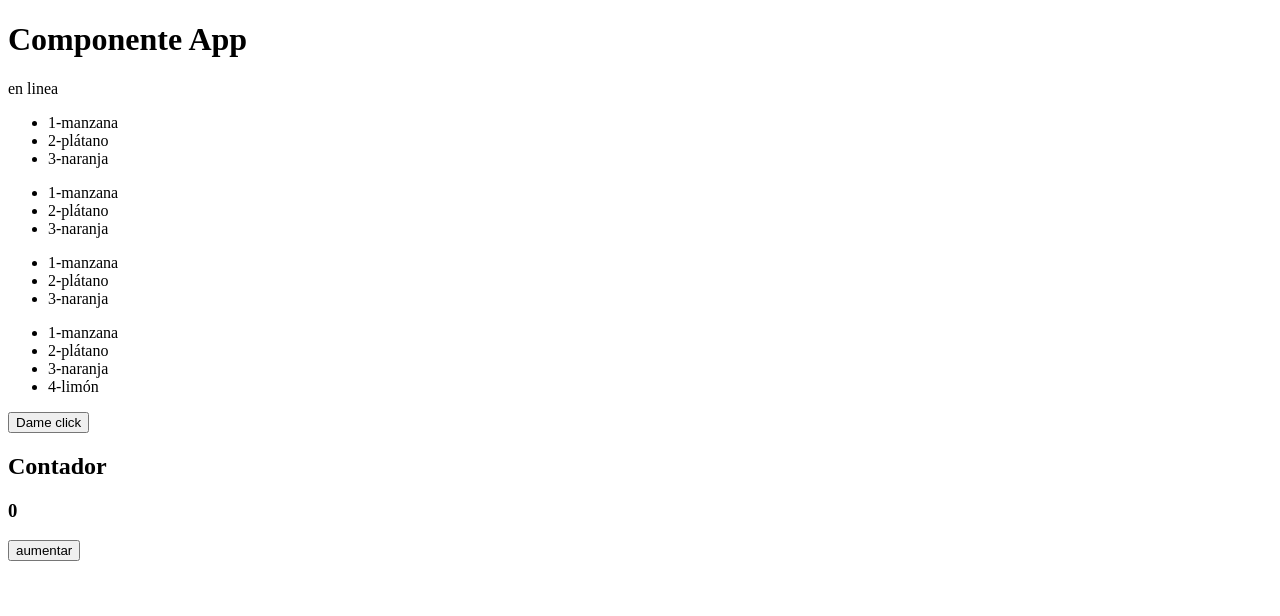
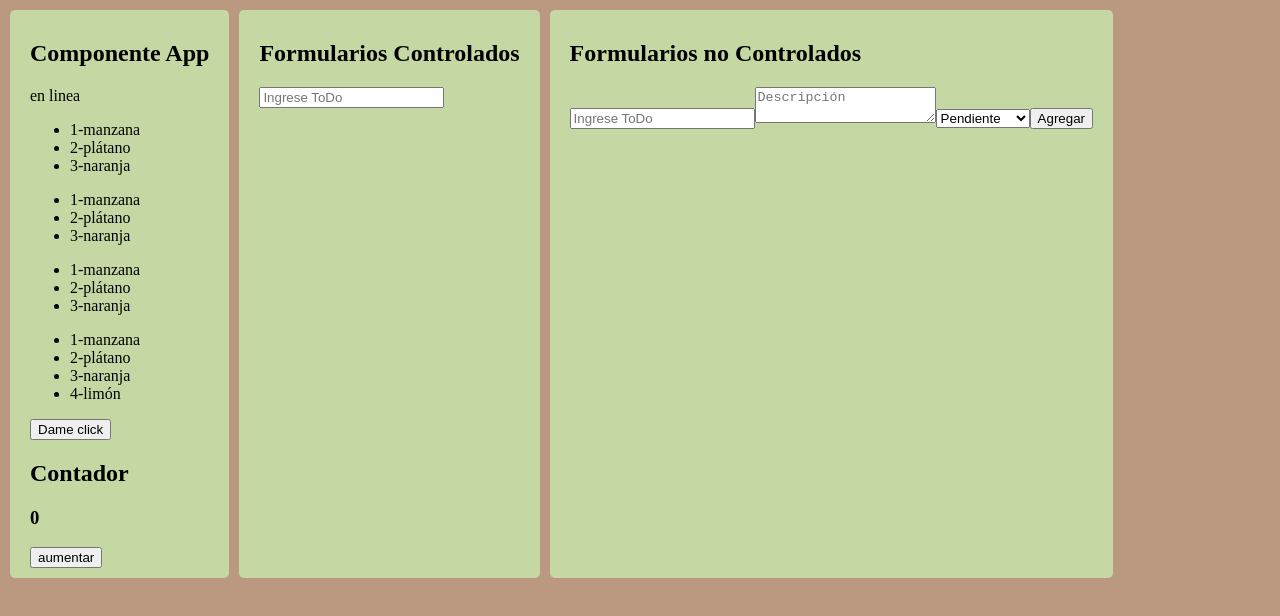
Before and after one commit to Irissf/mi-proyecto, a React (Create React App) app: page / in a window 1280 px wide. Shown: the top 616 px of the page. Built offline with nearby package versions, Linux system fonts and the light colour scheme.

Commit message:
Fromularios

```diff
--- a/src/App.jsx
+++ b/src/App.jsx
@@ -1,8 +1,11 @@
 //Podemos poner js o jsx, autocompleta mejor con jsx
 import React from 'react'
+import FormNoControlado from './components/FormNoControlado';
+import FormularioControlado from './components/FormularioControlado';
 import Frutas from './components/Frutas';
 import HookContador from './components/HookContador';
 import PropsFrutas from './components/PropsFrutas';
+import './styles/style.css'
 
 const App = () => {
 
@@ -20,8 +23,10 @@
 
     return (
         //un jsx ()javascript xml
-        <>
-            <h1>Componente {nombre}</h1>
+        <div className='web'>
+
+        <div className='container'>
+            <h2>Componente {nombre}</h2>
 
             {/* preguntamos si está el usuario en linea */}
             { user ? "en linea" : "offline" }
@@ -40,7 +45,17 @@
 
             {/* Hooks */}
             <HookContador></HookContador>
-        </>
+        </div>
+
+        <div className='container'>
+            <FormularioControlado></FormularioControlado>
+        </div>
+
+        <div className='container'>
+            <FormNoControlado></FormNoControlado>
+        </div>
+
+        </div>
         //si no queremos usar div como contenedor podemos usar <React.Fragment> o llaves vacias <></> que seria un fragment
     )
 }
--- /dev/null
+++ b/src/components/FormNoControlado.jsx
@@ -0,0 +1,20 @@
+import React from 'react'
+
+const FormNoControlado = () => {
+  return (
+    <div>
+        <h2>Formularios no Controlados</h2>
+        <form>
+            <input type="text" placeholder='Ingrese ToDo' name="todoName"></input>
+            <textarea name='todoDescripcion' placeholder='Descripción'></textarea>
+            <select name='todoEstado' className='select'>
+                <option value="pendiente">Pendiente</option>
+                <option value="completada">Completada</option>
+            </select>
+            <button type='submit'>Agregar</button>
+        </form>
+    </div>
+  )
+}
+
+export default FormNoControlado
--- /dev/null
+++ b/src/components/FormularioControlado.jsx
@@ -0,0 +1,14 @@
+import React from 'react'
+
+const FormularioControlado = () => {
+  return (
+    <div>
+        <h2>Formularios Controlados</h2>
+        <form>
+            <input type="text" placeholder='Ingrese ToDo'></input>
+        </form>
+    </div>
+  )
+}
+
+export default FormularioControlado
--- /dev/null
+++ b/src/styles/style.css
@@ -0,0 +1,20 @@
+*{
+    box-sizing: border-box;
+}
+
+body{
+    margin: 0;
+    background-color: #BB9981;
+    padding: 10px;
+}
+
+.web{
+    display:flex;
+    gap: 10px;
+}
+
+.container{
+    background-color:#C5D8A4;
+    padding: 10px 20px;
+    border-radius: 5px;
+}
```
